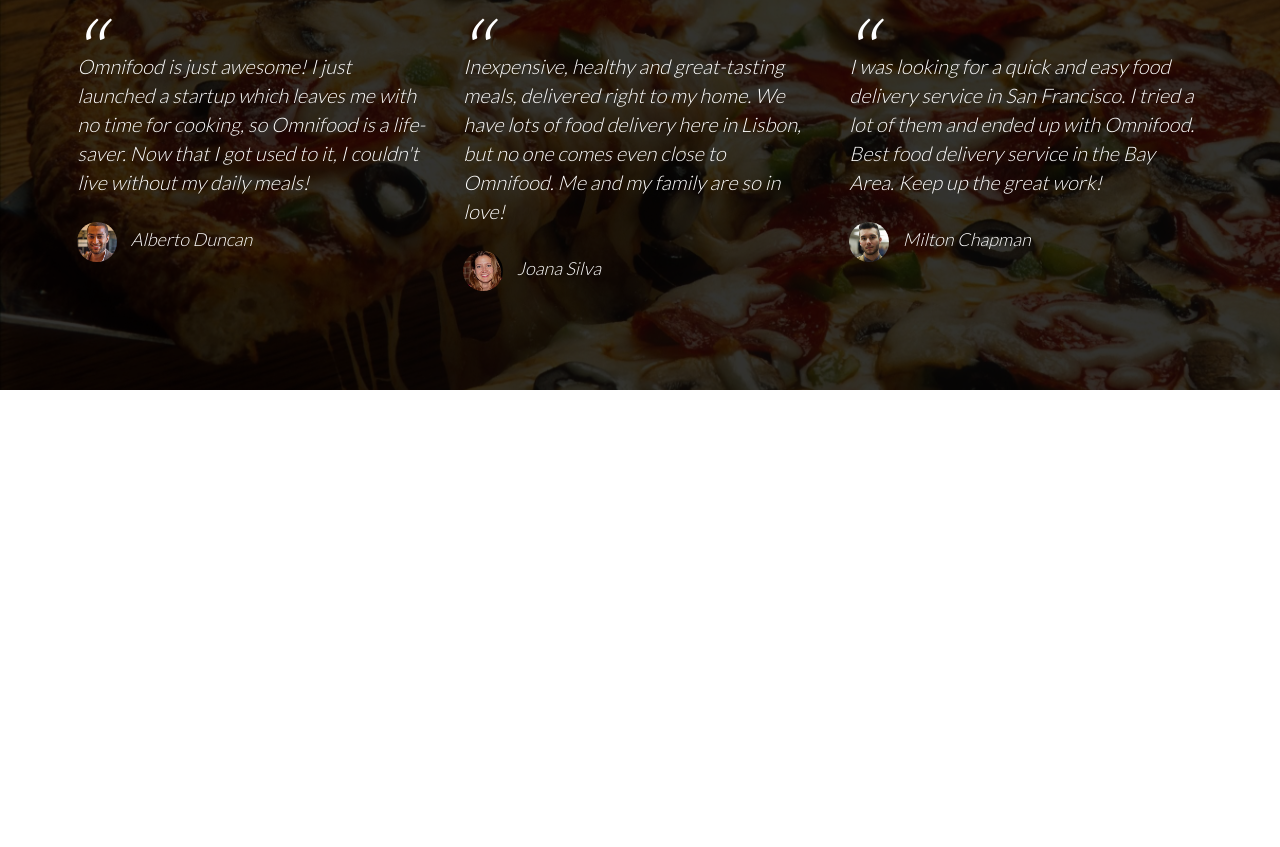
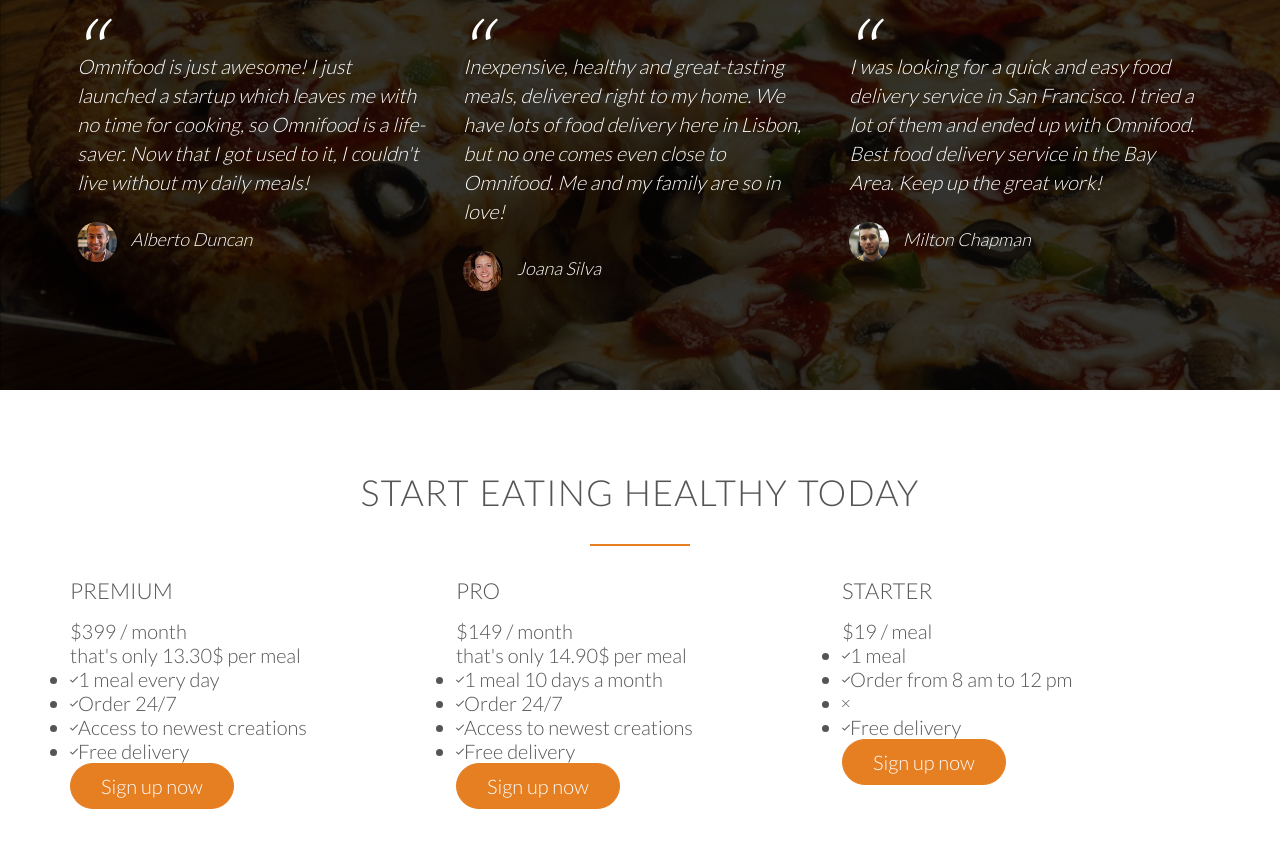
Before and after one commit to berazo29/Omnifood, a plain HTML site: page index.html in a window 1280 px wide. Shown: the part 3494-4341 px from the top of the page. Before the commit the page ends 4044 px from the top, so only its background shows below. Drawn offline with Linux system fonts and the light colour scheme; files whose address does not match are found by name.

Commit message:
Done html "Plans" section

```diff
--- a/index.html
+++ b/index.html
@@ -250,8 +250,70 @@
     </section>
 
     <section class="section-plan">
+        <div class="row">
+            <h2>Start eating healthy today</h2>
+        </div>
+        <div class="row">
+            <div class="col span-1-of-3">
+                <div class="plan-box">
+                    <h3>Premium</h3>
+                    <p class="plan-price">$399 / month </p>
+                    <p class="plan-price-meal">that's only 13.30$ per meal </p>
+                </div>
+                <div>
+                    <ul>
+                        <li><i class="ion-ios-checkmark-empty"></i>1 meal every day</li>
+                        <li><i class="ion-ios-checkmark-empty"></i>Order 24/7</li>
+                        <li><i class="ion-ios-checkmark-empty"></i>Access to newest creations</li>
+                        <li><i class="ion-ios-checkmark-empty"></i>Free delivery</li>
+                    </ul>
+                </div>
+                <div>
+                    <a href="#" class="btn btn-full">Sign up now</a>
+                </div>
 
+            </div>
+            <div class="col span-1-of-3">
+                <div class="plan-box">
+                    <h3>Pro</h3>
+                    <p class="plan-price">$149 / month </p>
+                    <p class="plan-price-meal">that's only 14.90$ per meal </p>
+                </div>
+                <div>
+                    <ul>
+                        <li><i class="ion-ios-checkmark-empty"></i>1 meal 10 days a month</li>
+                        <li><i class="ion-ios-checkmark-empty"></i>Order 24/7</li>
+                        <li><i class="ion-ios-checkmark-empty"></i>Access to newest creations</li>
+                        <li><i class="ion-ios-checkmark-empty"></i>Free delivery</li>
+                    </ul>
+                </div>
+                <div>
+                    <a href="#" class="btn btn-full">Sign up now</a>
+                </div>
+
+            </div>
+            <div class="col span-1-of-3">
+                <div class="plan-box">
+                    <h3>Starter</h3>
+                    <p class="plan-price">$19 / meal </p>
+                    <p class="plan-price-meal"></p>
+                </div>
+                <div>
+                    <ul>
+                        <li><i class="ion-ios-checkmark-empty"></i>1 meal</li>
+                        <li><i class="ion-ios-checkmark-empty"></i>Order from 8 am to 12 pm</li>
+                        <li><i class="ion-ios-close-empty"></i></li>
+                        <li><i class="ion-ios-checkmark-empty"></i>Free delivery</li>
+                    </ul>
+                </div>
+                <div>
+                    <a href="#" class="btn btn-full">Sign up now</a>
+                </div>
+
+            </div>
+        </div>
     </section>
+
 
 </body>
 </html>
```
